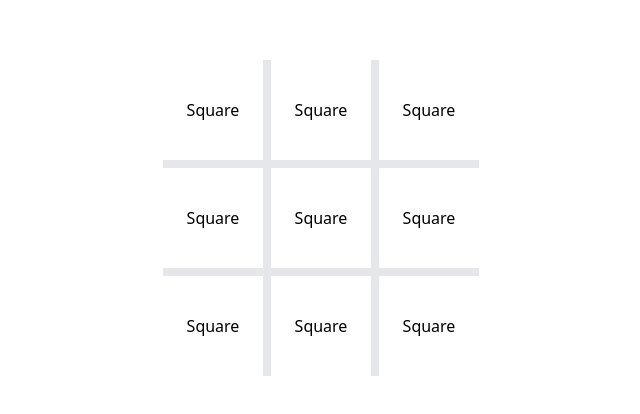
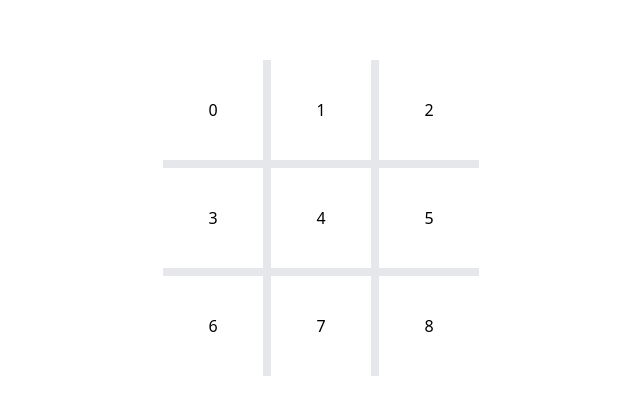
Before and after one commit to realmahdi/TicTacToe, a React (Create React App) app: page / in a window 1280 px wide. Shown: the part 182-596 px from the top of the page, without its empty margins (319-959 px from the left). Built offline with nearby package versions, Linux system fonts and the light colour scheme.

Commit message:
The square component now has a position

```diff
--- a/src/components/Square/Square.jsx
+++ b/src/components/Square/Square.jsx
@@ -1,9 +1,9 @@
 import React from 'react';
 
-function Square(props) {
+function Square({pos}) {
     return (
         <div className="w-[100px] h-[100px] flex items-center justify-center bg-white">
-            Square
+            {pos}
         </div>
     );
 }
--- a/src/components/TicTacToeBoard/TicTacToeBoard.jsx
+++ b/src/components/TicTacToeBoard/TicTacToeBoard.jsx
@@ -1,18 +1,22 @@
-import React from 'react';
+import React, {useState} from 'react';
 import Square from "../Square/Square";
 
 function TicTacToeBoard() {
+    const EMPTY = "EMPTY";
+    const CIRCLE = "O";
+    const CROSS = "X";
+
     return (
         <div className="inline-grid grid-cols-3 gap-2 bg-gray-200">
-            <Square/>
-            <Square/>
-            <Square/>
-            <Square/>
-            <Square/>
-            <Square/>
-            <Square/>
-            <Square/>
-            <Square/>
+            <Square pos={0}/>
+            <Square pos={1}/>
+            <Square pos={2}/>
+            <Square pos={3}/>
+            <Square pos={4}/>
+            <Square pos={5}/>
+            <Square pos={6}/>
+            <Square pos={7}/>
+            <Square pos={8}/>
         </div>
     );
 }
```
